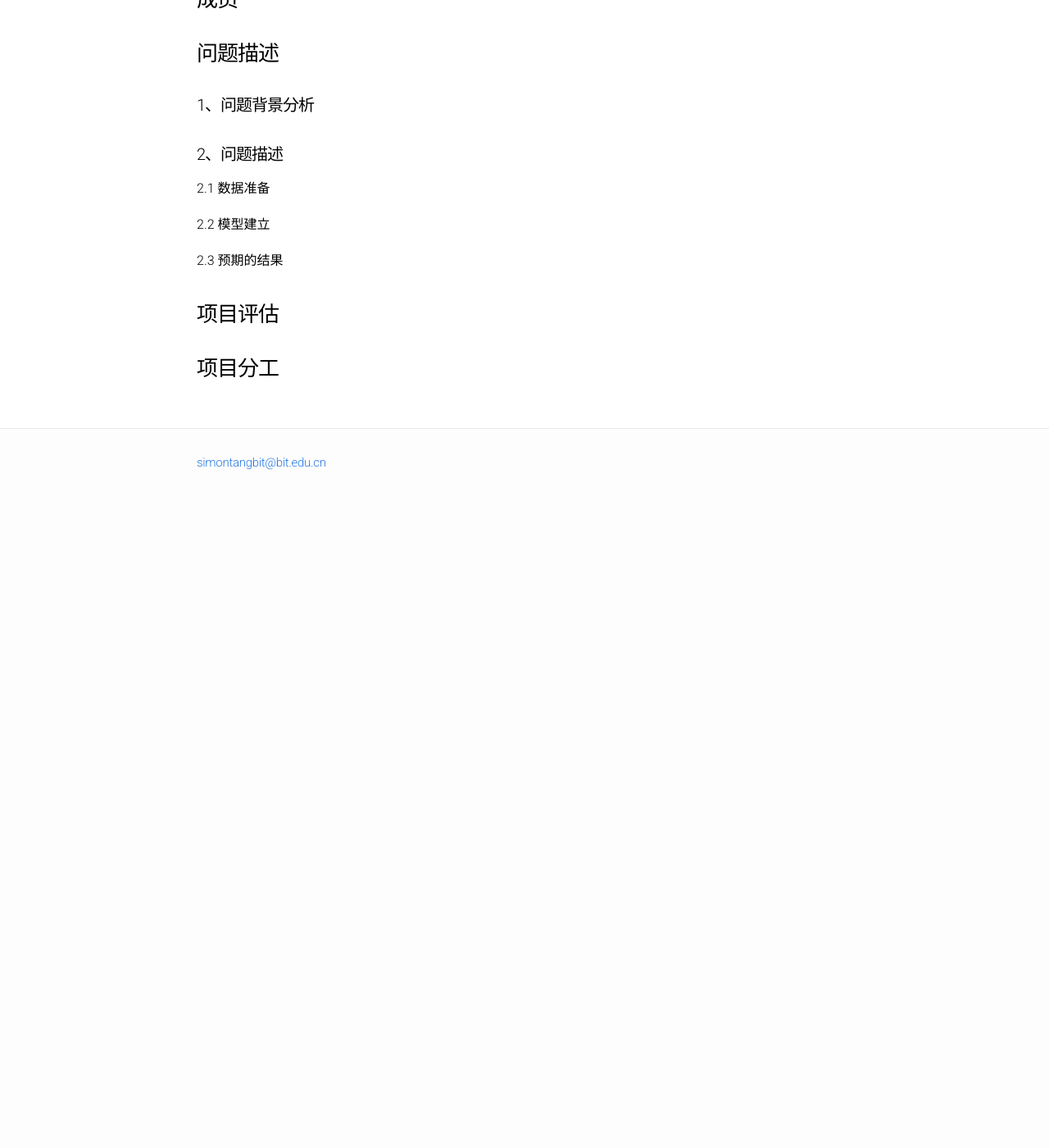
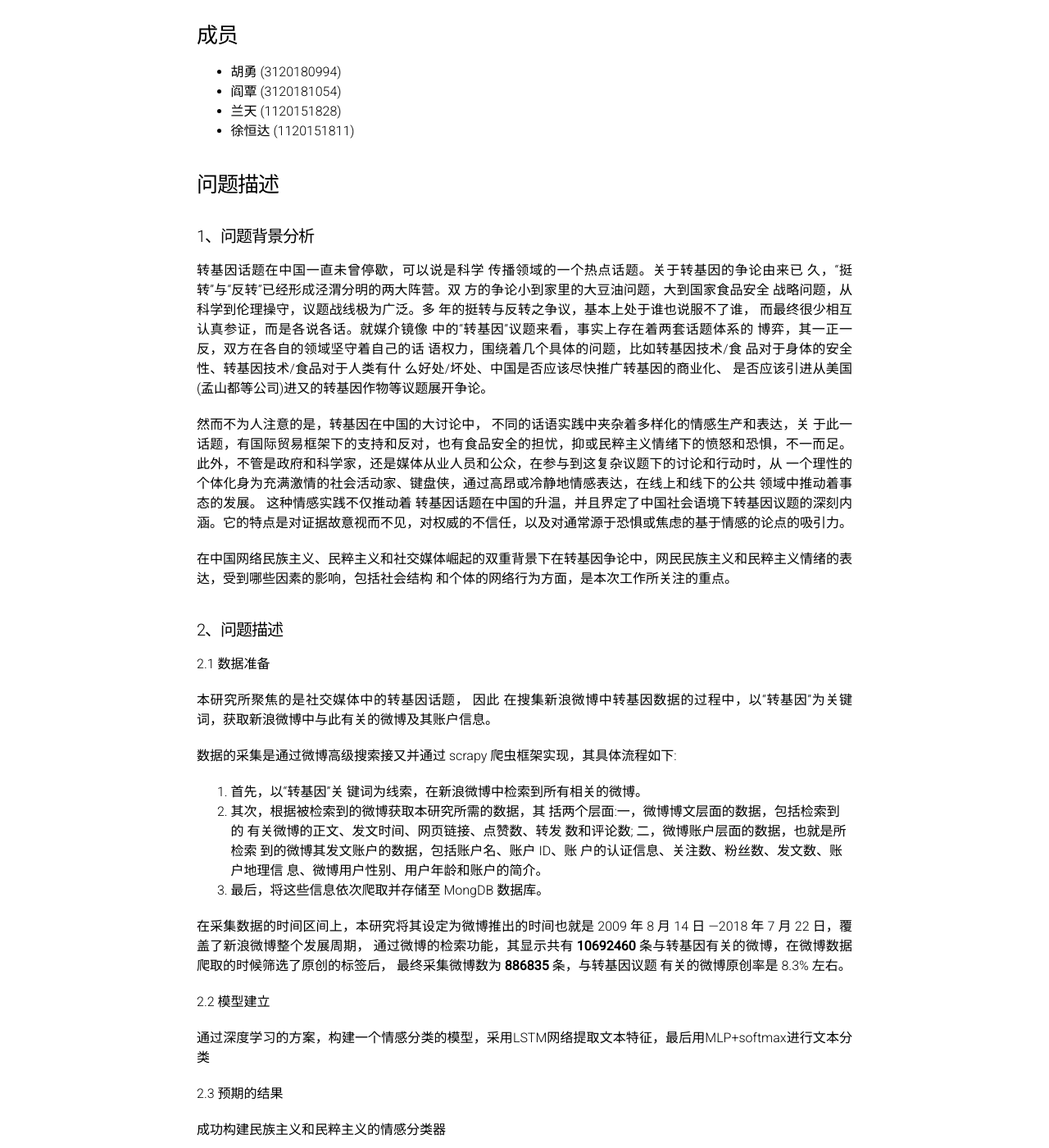
Before and after one commit to BITDM/bitdm.github.io, a Jekyll site: the page built from 2019/projects/P14/proposal.md, in a window 1280 px wide and 1400 px high, scrolled down 270 px. Shown: the whole window at 82% size. Built offline with Jekyll 4.4.1, drawn with Linux system fonts in a browser that asks for light colours; before the commit the page ends 900 px from its top, so only the background shows below that; some of the changed text lies outside the part shown.

Commit message:
[proposal] P14 proposal (#364)

```diff
--- a/2019/projects/P14/proposal.md
+++ b/2019/projects/P14/proposal.md
@@ -8,22 +8,59 @@ permalink: /2019/projects/p14/proposal/
 
 ## 项目题目
 
+结构化的情感:社交媒体转基因议题上民族主义和民粹主义的社会意涵
+
 
 ### 成员
 
+- 胡勇 (3120180994)
+- 阎覃 (3120181054)
+- 兰天 (1120151828)
+- 徐恒达 (1120151811)
 
 ### 问题描述
 
 #### 1、问题背景分析
+转基因话题在中国一直未曾停歇，可以说是科学 传播领域的一个热点话题。关于转基因的争论由来已 久，“挺转”与“反转”已经形成泾渭分明的两大阵营。双 方的争论小到家里的大豆油问题，大到国家食品安全 战略问题，从科学到伦理操守，议题战线极为广泛。多 年的挺转与反转之争议，基本上处于谁也说服不了谁， 而最终很少相互认真参证，而是各说各话。就媒介镜像 中的“转基因”议题来看，事实上存在着两套话题体系的 博弈，其一正一反，双方在各自的领域坚守着自己的话 语权力，围绕着几个具体的问题，比如转基因技术/食 品对于身体的安全性、转基因技术/食品对于人类有什 么好处/坏处、中国是否应该尽快推广转基因的商业化、 是否应该引进从美国(孟山都等公司)进又的转基因作物等议题展开争论。
+
+然而不为人注意的是，转基因在中国的大讨论中， 不同的话语实践中夹杂着多样化的情感生产和表达，关 于此一话题，有国际贸易框架下的支持和反对，也有食品安全的担忧，抑或民粹主义情绪下的愤怒和恐惧，不一而足。
+此外，不管是政府和科学家，还是媒体从业人员和公众，在参与到这复杂议题下的讨论和行动时，从 一个理性的个体化身为充满激情的社会活动家、键盘侠，通过高昂或冷静地情感表达，在线上和线下的公共 领域中推动着事态的发展。
+这种情感实践不仅推动着 转基因话题在中国的升温，并且界定了中国社会语境下转基因议题的深刻内涵。它的特点是对证据故意视而不见，对权威的不信任，以及对通常源于恐惧或焦虑的基于情感的论点的吸引力。
+
+在中国网络民族主义、民粹主义和社交媒体崛起的双重背景下在转基因争论中，网民民族主义和民粹主义情绪的表达，受到哪些因素的影响，包括社会结构 和个体的网络行为方面，是本次工作所关注的重点。
 
 #### 2、问题描述
 
 2.1 数据准备
 
+本研究所聚焦的是社交媒体中的转基因话题，
+因此 在搜集新浪微博中转基因数据的过程中，以“转基因”为关键词，获取新浪微博中与此有关的微博及其账户信息。
+
+数据的采集是通过微博高级搜索接又并通过 scrapy 爬虫框架实现，其具体流程如下:
+
+1. 首先，以“转基因”关 键词为线索，在新浪微博中检索到所有相关的微博。
+2. 其次，根据被检索到的微博获取本研究所需的数据，其 括两个层面:一，微博博文层面的数据，包括检索到的 有关微博的正文、发文时间、网页链接、点赞数、转发 数和评论数;
+二，微博账户层面的数据，也就是所检索 到的微博其发文账户的数据，包括账户名、账户 ID、账 户的认证信息、关注数、粉丝数、发文数、账户地理信 息、微博用户性别、用户年龄和账户的简介。
+3. 最后，将这些信息依次爬取并存储至 MongDB 数据库。
+
+在采集数据的时间区间上，本研究将其设定为微博推出的时间也就是 2009 年 8 月 14 日 —2018 年 7 月 22 日，覆盖了新浪微博整个发展周期， 通过微博的检索功能，其显示共有 **10692460** 条与转基因有关的微博，在微博数据爬取的时候筛选了原创的标签后，
+最终采集微博数为 **886835** 条，与转基因议题 有关的微博原创率是 8.3% 左右。
+
 2.2 模型建立
+
+通过深度学习的方案，构建一个情感分类的模型，采用LSTM网络提取文本特征，最后用MLP+softmax进行文本分类
 
 2.3 预期的结果
 
+成功构建民族主义和民粹主义的情感分类器
+
 ### 项目评估
+由于这是一个分类任务，所以最后将采用准确率，精确率，召回率和F1值来衡量模型效果
+
 
 ### 项目分工
+
+- 胡勇 (3120180994) 微博爬虫 + 文档撰写
+- 阎覃 (3120181054) 数据分析 + 文档撰写
+- 兰天 (1120151828) 模型构建 + 文档撰写
+- 徐恒达 (1120151811) 模型构建 + 文档撰写
```
